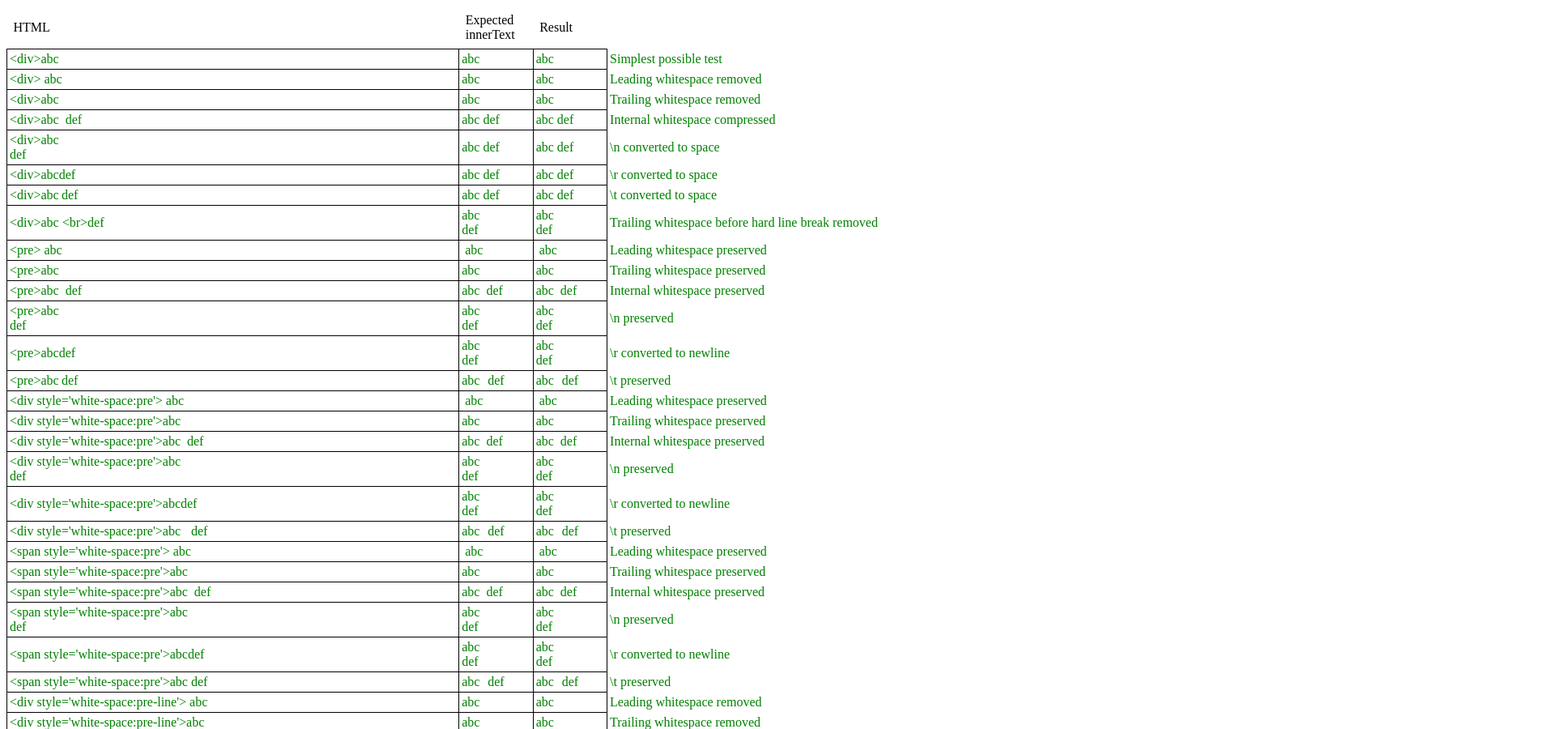
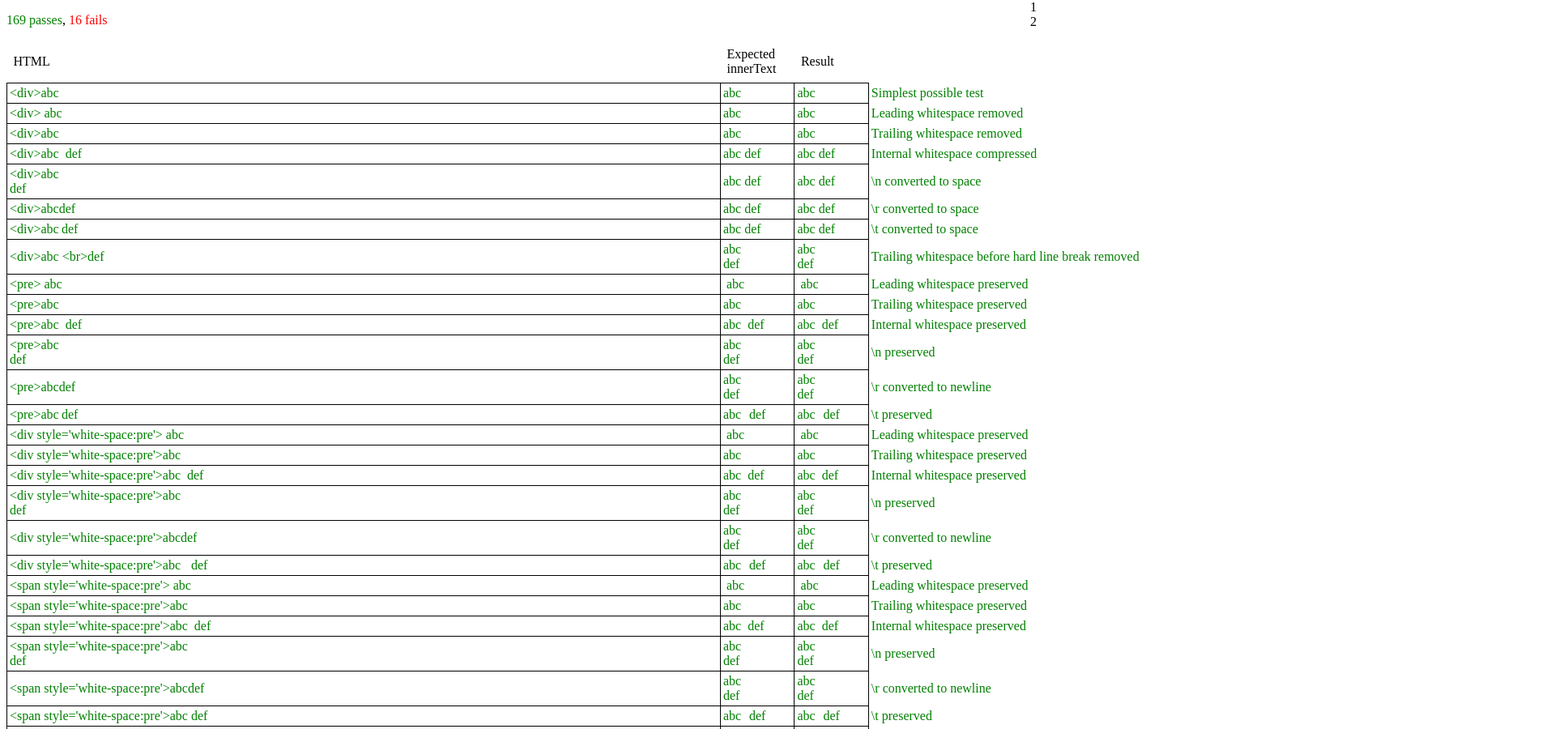
Before and after one commit to rocallahan/innerText-spec, a plain HTML site: page getter-tests.html in a window 1280 px wide. Shown: the top 900 px of the page at 81% size, 1920 px wide, since content can reach past the window. Drawn offline with Linux system fonts and the light colour scheme.

Commit message:
Updated tests and spec handling of <rp>

```diff
--- a/getter-tests.html
+++ b/getter-tests.html
@@ -19,14 +19,16 @@
 #results > thead > tr > td { padding:8px; }
 #results_body > tr > td { padding:3px; }
 #results_body > tr > td:not(.comment) { border:1px solid black; }
-#results_body > tr { color:red; }
-#results_body > .ok { color:green; }
+#results_body > tr, #fails_elem { color:red; }
+#results_body > .ok, #passes_elem { color:green; }
 #container {
   position:fixed;
   top:0;
   right:0;
 }
 </style>
+<p><span id="passes_elem"><span id="passes_out">0</span> passes</span>,
+<span id="fails_elem"><span id="fails_out">0</span> fails</span>
 <table id="results">
   <thead>
     <tr><td>HTML<td>Expected innerText<td>Result
@@ -55,6 +57,8 @@ function clickResult(event) {
   }
   alert(vals.join(','));
 }
+var passes = 0;
+var fails = 0;
 function testText(html, expectedPlain, msg) {
   container.innerHTML = html;
   var e = document.getElementById('target');
@@ -65,12 +69,16 @@ function testText(html, expectedPlain, msg) {
   for (var i = 0; i < pokes.length; ++i) {
     pokes[i].textContent = 'abc';
   }
+  pokes = document.getElementsByClassName('poke-rp');
+  for (var i = 0; i < pokes.length; ++i) {
+    var rp = document.createElement("rp");
+    rp.textContent = "abc";
+    pokes[i].appendChild(rp);
+  }
   var shadows = document.getElementsByClassName('shadow');
   for (var i = 0; i < shadows.length; ++i) {
-    if ("createShadowRoot" in shadows[i]) {
-      var s = shadows[i].createShadowRoot();
-      s.textContent = 'abc';
-    }
+    var s = shadows[i].createShadowRoot();
+    s.textContent = 'abc';
   }
   while (e && e.nodeType != Node.ELEMENT_NODE) {
     e = e.nextSibling;
@@ -94,6 +102,7 @@ function testText(html, expectedPlain, msg) {
   row.appendChild(td4);
   if (t == expectedPlain) {
     row.classList.add("ok");
+    passes_out.textContent = ++passes;
   } else {
     if (t == undefined) {
       t = "";
@@ -111,6 +120,7 @@ function testText(html, expectedPlain, msg) {
     if (t.length != expectedPlain.length) {
       td4.textContent += " (lengths differ: " + t.length + ", expected " + expectedPlain.length + ")";
     }
+    fails_out.textContent = ++fails;
   }
   results_body.appendChild(row);
 }
--- a/tests/getter-tests.js
+++ b/tests/getter-tests.js
@@ -75,18 +75,34 @@ testText("<div>123<span style='display:none'>abc", "123", "display:none child no
 
 /**** display:contents ****/
 
+if (CSS.supports("display", "contents")) {
   testText("<div style='display:contents'>abc", "abc", "display:contents container");
   testText("<div><div style='display:contents'>abc", "abc", "display:contents container");
   testText("<div>123<span style='display:contents'>abc", "123abc", "display:contents rendered");
   testText("<div>123<span style='display:contents'>abc", "123abc", "display:contents rendered");
   testText("<div style='display:contents'>   ", "", "display:contents not processed via textContent");
   testText("<div><div style='display:contents'>   ", "", "display:contents not processed via textContent");
+}
 
 /**** visibility:hidden ****/
 
 testText("<div style='visibility:hidden'>abc", "", "visibility:hidden container");
 testText("<div>123<span style='visibility:hidden'>abc", "123", "visibility:hidden child not rendered");
 testText("<div style='visibility:hidden'>123<span style='visibility:visible'>abc", "abc", "visibility:visible child rendered");
+
+/**** visibility:collapse ****/
+
+testText("<table><tbody style='visibility:collapse'><tr><td>abc", "", "visibility:collapse row-group");
+testText("<table><tr style='visibility:collapse'><td>abc", "", "visibility:collapse row");
+testText("<table><tr><td style='visibility:collapse'>abc", "", "visibility:collapse cell");
+testText("<table><tbody style='visibility:collapse'><tr><td style='visibility:visible'>abc", "abc",
+         "visibility:collapse row-group with visible cell");
+testText("<table><tr style='visibility:collapse'><td style='visibility:visible'>abc", "abc",
+         "visibility:collapse row with visible cell");
+testText("<div style='display:flex'><span style='visibility:collapse'>1</span><span>2</span></div>",
+         "2", "visibility:collapse honored on flex item");
+testText("<div style='display:grid'><span style='visibility:collapse'>1</span><span>2</span></div>",
+         "2", "visibility:collapse honored on grid item");
 
 /**** opacity:0 ****/
 
@@ -190,6 +206,8 @@ testText("<div>abc<table><td>def</table>ghi", "abc\ndef\nghi", "Newlines around
 testText("<div><table style='border-collapse:collapse'><tr><td>abc<td>def</table>", "abc\tdef",
          "Tab-separated table cells in a border-collapse table");
 testText("<div><table><tfoot>x</tfoot><tbody>y</tbody></table>", "xy", "tfoot not reordered");
+testText("<table><tfoot><tr><td>footer</tfoot><thead><tr><td style='visibility:collapse'>thead</thead><tbody><tr><td>tbody</tbody></table>",
+         "footer\n\ntbody", "");
 
 /**** Table captions ****/
 
@@ -271,11 +289,34 @@ testText("<math>abc", undefined, "innerText not supported on MathML elements");
 
 testText("<div><ruby>abc<rp>(</rp><rt>def</rt><rp>)</rp></ruby>", "abc(def)", "<rp> rendered");
 testText("<div><rp>abc</rp>", "abc", "Lone <rp> rendered");
+testText("<div><rp style='visibility:hidden'>abc</rp>", "", "visibility:hidden <rp> not rendered");
 testText("<div><rp> abc </rp>", " abc ", "Lone <rp> rendered without whitespace trimming");
 testText("<div><rp style='display:block'>abc</rp>def", "abc\ndef", "display:block <rp> induces line breaks");
 testText("<div><rp style='display:block'> abc </rp>def", " abc \ndef", "display:block <rp> induces line breaks but doesn't trim whitespace");
+// XXX this is not desirable but the spec currently requires it.
+testText("<div><select class='poke-rp'></select>", "abc", "<rp> in a replaced element still renders");
 
 /**** Shadow DOM ****/
 
+if ("createShadowRoot" in document.body) {
   testText("<div class='shadow'>", "", "Shadow DOM contents ignored");
   testText("<div><div class='shadow'>", "", "Shadow DOM contents ignored");
+}
+
+/**** Flexbox ****/
+
+if (CSS.supports('display', 'flex')) {
+  testText("<div style='display:flex'><div style='order:1'>1</div><div>2</div></div>",
+           "1\n2", "CSS 'order' property ignored");
+  testText("<div style='display:flex'><span>1</span><span>2</span></div>",
+           "1\n2", "Flex items blockified");
+}
+
+/**** Grid ****/
+
+if (CSS.supports('display', 'grid')) {
+  testText("<div style='display:grid'><div style='order:1'>1</div><div>2</div></div>",
+           "1\n2", "CSS 'order' property ignored");
+  testText("<div style='display:grid'><span>1</span><span>2</span></div>",
+           "1\n2", "Grid items blockified");
+}
```
Also changed, not shown: index.html (+9 -5 lines), tests/getter.html (+8 -4 lines). Lines whose indentation alone changed are shown as unchanged.
